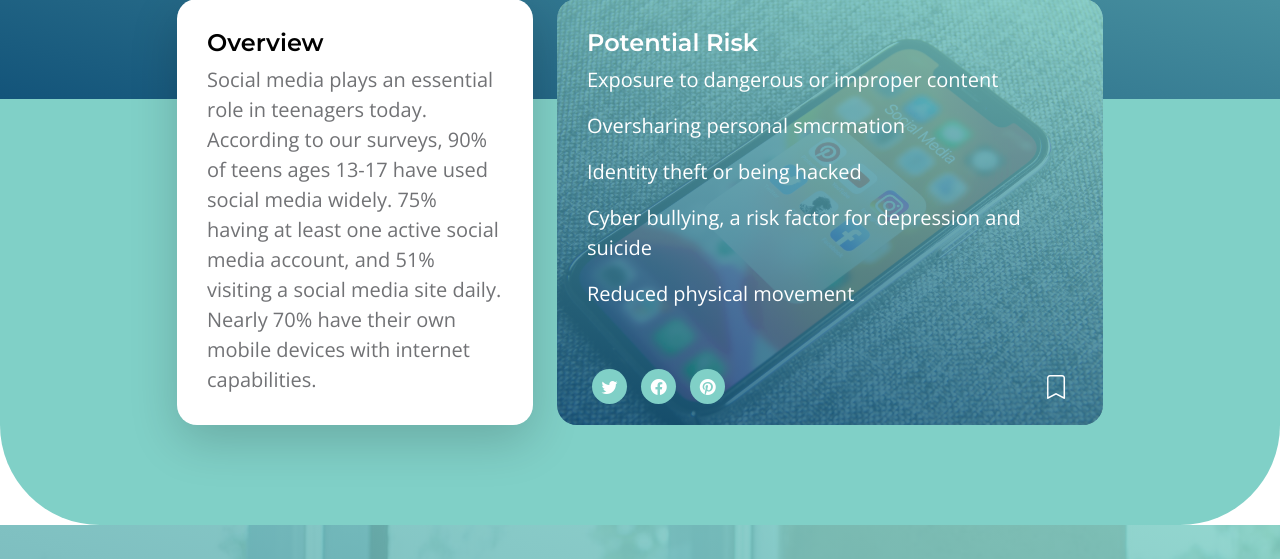
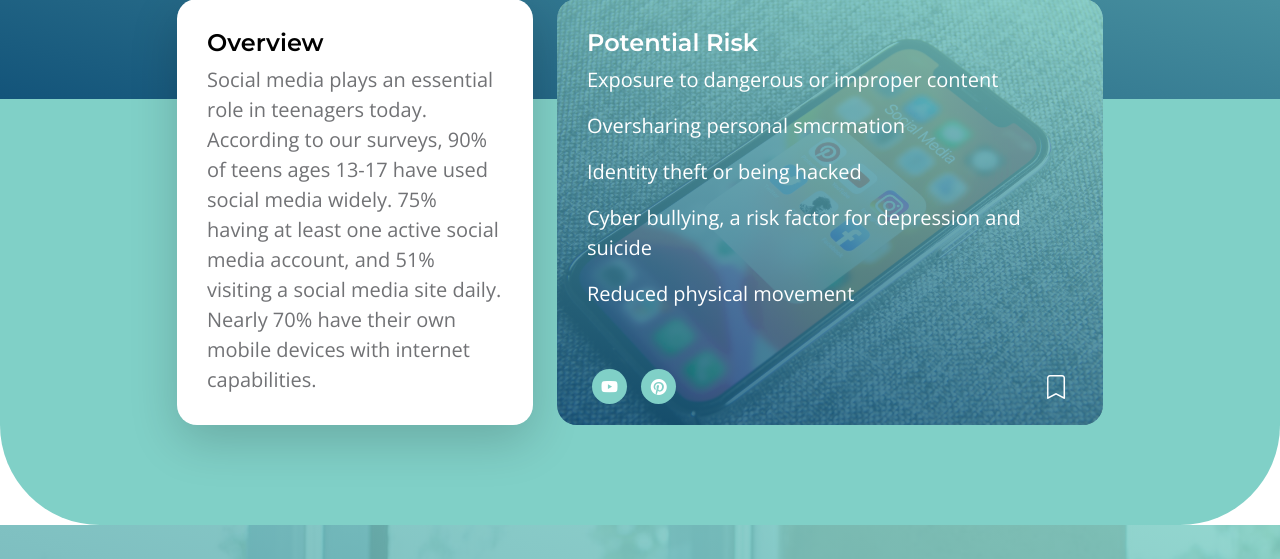
Before and after one commit to MyatSuMon253/social_media_campaigns, a PHP site: page / in a window 1280 px wide. Shown: the part 483-1042 px from the top of the page. Run offline with PHP 8.4, Linux system fonts and the light colour scheme.

Commit message:
chore:  unlink to icon

```diff
--- a/index.php
+++ b/index.php
@@ -67,15 +67,11 @@
                         <div class="social-share d-flex">
                             <ul class="social-icon">
                                 <li class="social-icon-item">
-                                    <a href="#" class="social-icon-link bi-twitter"></a>
+                                    <a href="https://www.youtube.com" class="social-icon-link bi-youtube"></a>
                                 </li>
 
                                 <li class="social-icon-item">
-                                    <a href="#" class="social-icon-link bi-facebook"></a>
-                                </li>
-
-                                <li class="social-icon-item">
-                                    <a href="#" class="social-icon-link bi-pinterest"></a>
+                                    <a href="https://www.pinterest.com" class="social-icon-link bi-pinterest"></a>
                                 </li>
                             </ul>
 
```
